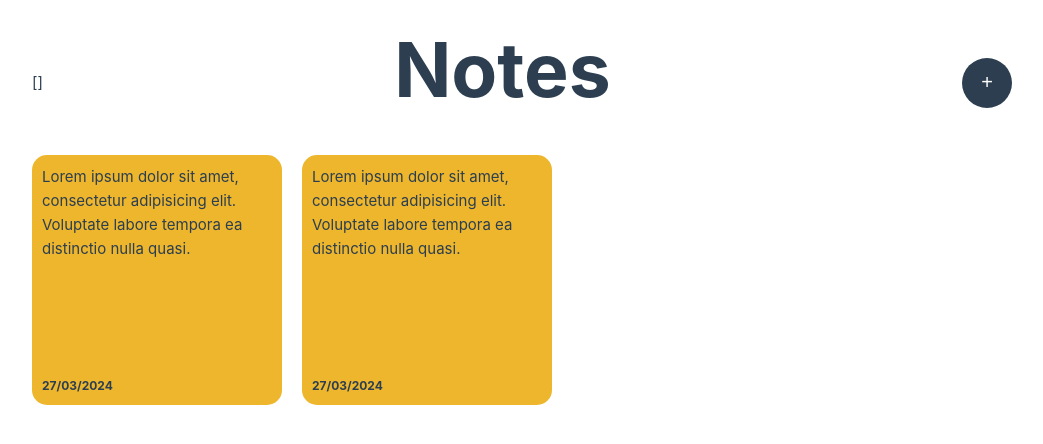
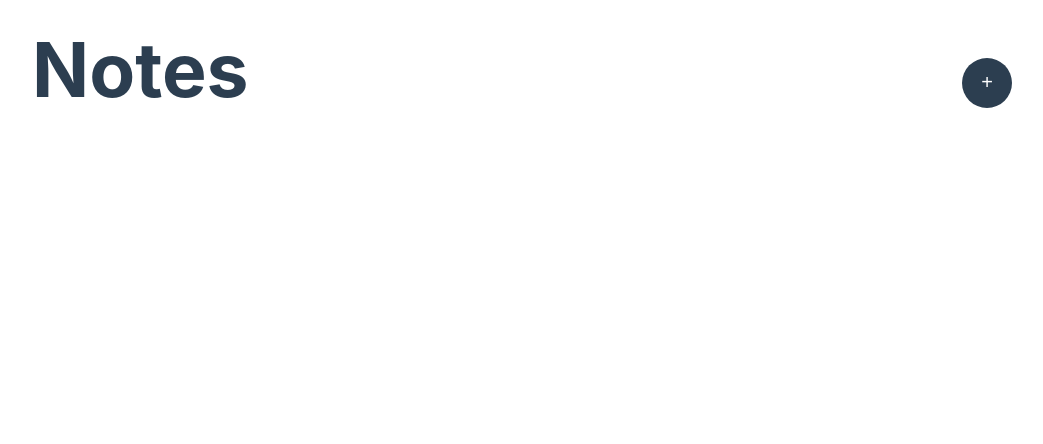
Before and after one commit to Aaltomuoto/vue-notes-app, a Vue app: page / in a window 1280 px wide. Shown: the top 444 px of the page, without its empty margins (118-1161 px from the left). Built offline with nearby package versions, Linux system fonts and the light colour scheme.

Commit message:
Added for loop to render cards from notes array

```diff
--- a/src/App.vue
+++ b/src/App.vue
@@ -32,18 +32,13 @@
     </div>
     <div class="container">
       <header>
-        {{ notes }}
         <h1>Notes</h1>
         <button @click="showModal = true">+</button>
       </header>
       <div class="cards-container">
-        <div class="card">
-          <p class="maintext">Lorem ipsum dolor sit amet, consectetur adipisicing elit. Voluptate labore tempora ea distinctio nulla quasi.</p>
-          <p class="date">27/03/2024</p>
-        </div>
-        <div class="card">
-          <p class="maintext">Lorem ipsum dolor sit amet, consectetur adipisicing elit. Voluptate labore tempora ea distinctio nulla quasi.</p>
-          <p class="date">27/03/2024</p>
+        <div v-for="note in notes" class="card" :style="{backgroundColor:note.backgroundColor}">
+          <p class="maintext">{{ note.text }}</p>
+          <p class="date">{{note.date.toLocaleDateString("nl-NL")}}</p>
         </div>
       </div>
     </div>
```
